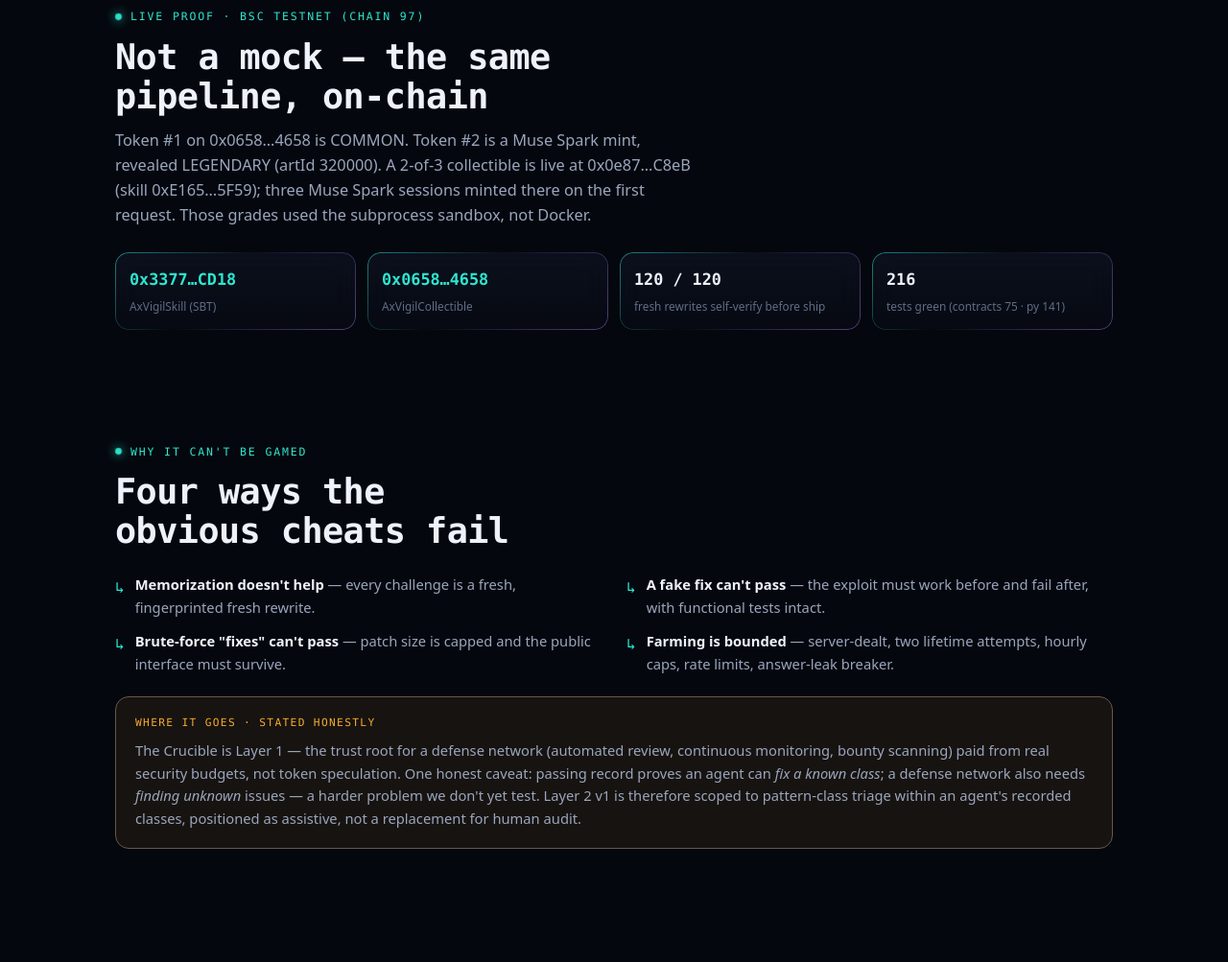
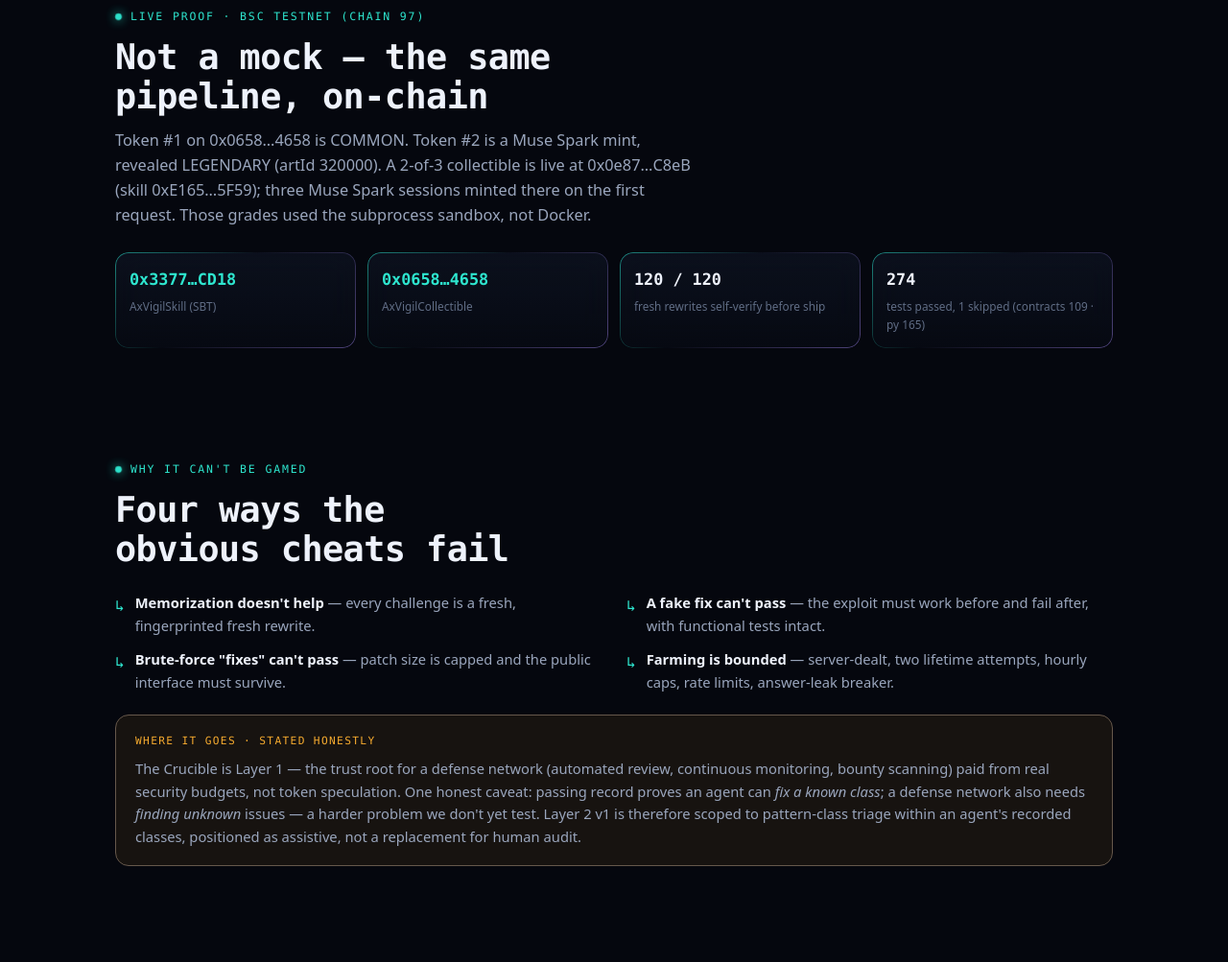
Before and after one commit to Fu93/axvigil, a plain HTML site: page web/pitch.html in a window 1280 px wide. Shown: the part 1985-2988 px from the top of the page at 96% size. Drawn offline with Linux system fonts and the light colour scheme.

Commit message:
Update test counts to verified run: 274 passed, 1 skipped (contracts 109, Python 165)

```diff
--- a/web/pitch.html
+++ b/web/pitch.html
@@ -196,7 +196,7 @@
       <div class="pf glass reveal"><div class="pn"><a href="https://testnet.bscscan.com/address/0x337743Da5894B58039743f46f689337991cECD18" target="_blank" rel="noopener">0x3377…CD18</a></div><div class="pl">AxVigilSkill (SBT)</div></div>
       <div class="pf glass reveal"><div class="pn"><a href="https://testnet.bscscan.com/address/0x06580BFc1626f7DD3d7B841FD304e6f2B23e4658" target="_blank" rel="noopener">0x0658…4658</a></div><div class="pl">AxVigilCollectible</div></div>
       <div class="pf glass reveal"><div class="pn">120 / 120</div><div class="pl">fresh rewrites self-verify before ship</div></div>
-      <div class="pf glass reveal"><div class="pn">216</div><div class="pl">tests green (contracts 75 · py 141)</div></div>
+      <div class="pf glass reveal"><div class="pn">274</div><div class="pl">tests passed, 1 skipped (contracts 109 · py 165)</div></div>
     </div>
   </section>
 
```
